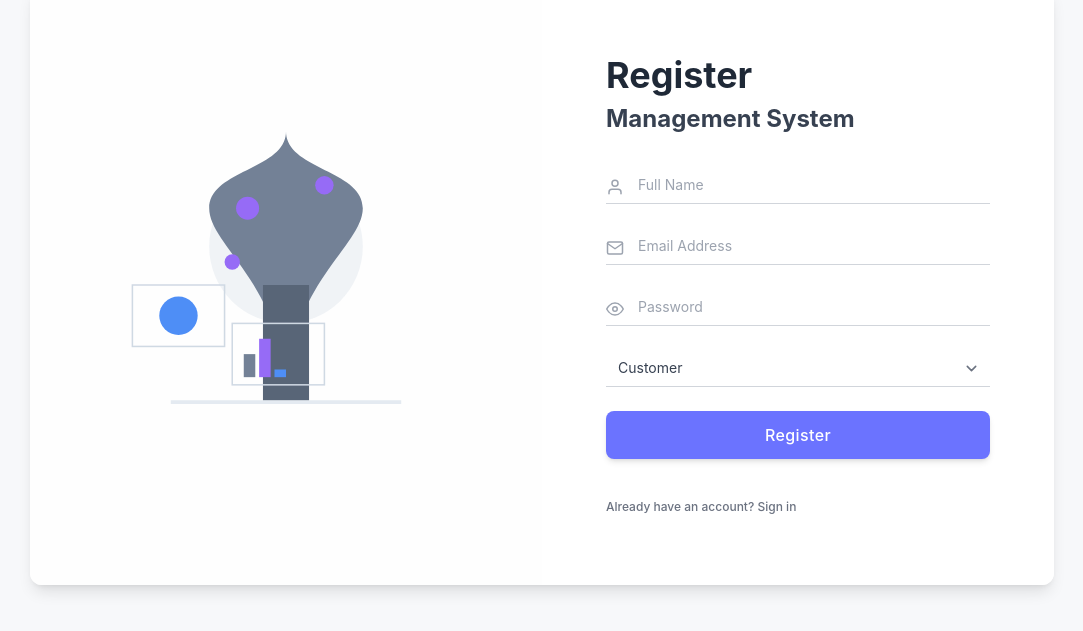
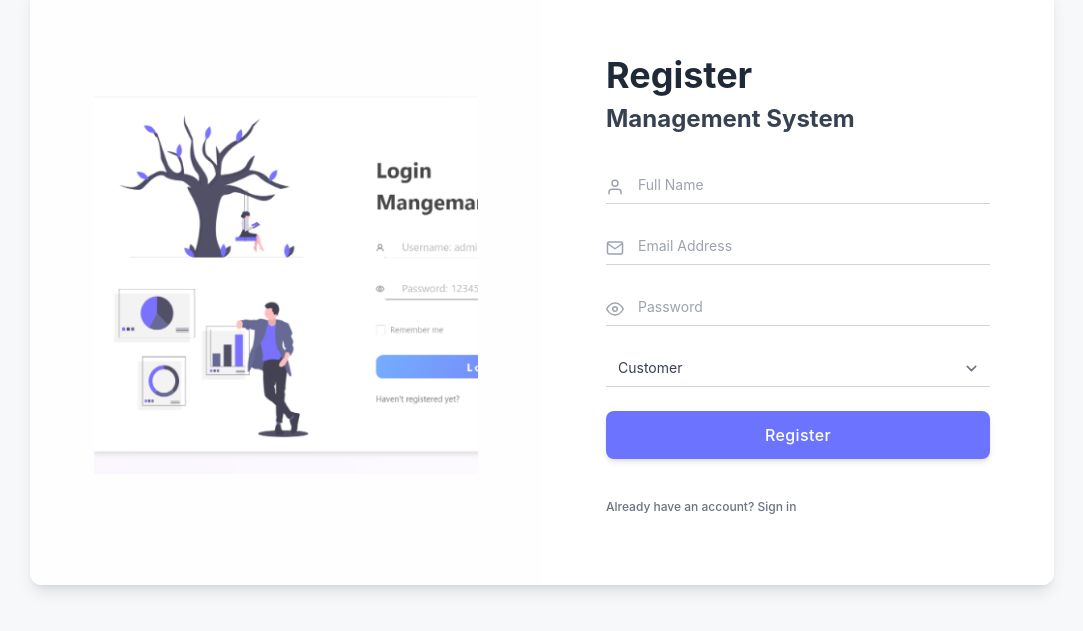
Before and after one commit to Aadvick1410/Insurance-Management-Platform, a React (Vite) app in the folder frontend/: page /register in a window 1280 px wide. Shown: the part 115-746 px from the top of the page, without its empty margins (98-1181 px from the left). Built offline with nearby package versions, Linux system fonts and the light colour scheme.

Commit message:
Use exact illustration from reference design

```diff
--- a/frontend/src/pages/auth/LoginPage.jsx
+++ b/frontend/src/pages/auth/LoginPage.jsx
@@ -26,21 +26,7 @@ const LoginPage = () => {
 
         {/* Left Side - Illustrations (Hidden on Mobile) */}
         <div className="hidden md:flex md:w-1/2 p-8 flex-col justify-center items-center relative bg-[#fefefe]">
-           <svg xmlns="http://www.w3.org/2001/svg" viewBox="0 0 500 500" className="w-full max-w-sm opacity-90">
-              <path fill="#e2e8f0" d="M100 400 h300 v5 h-300 z" />
-              <circle cx="250" cy="200" r="100" fill="#cbd5e1" opacity="0.3"/>
-              <path fill="#64748b" d="M250 400 C250 250, 150 200, 150 150 C150 100, 250 100, 250 50 C250 100, 350 100, 350 150 C350 200, 250 250, 250 400 Z" />
-              <rect x="220" y="250" width="60" height="150" fill="#475569" />
-              <circle cx="200" cy="150" r="15" fill="#8b5cf6" />
-              <circle cx="300" cy="120" r="12" fill="#8b5cf6" />
-              <circle cx="180" cy="220" r="10" fill="#8b5cf6" />
-              <rect x="50" y="250" width="120" height="80" fill="none" stroke="#cbd5e1" strokeWidth="2" />
-              <circle cx="110" cy="290" r="25" fill="#3b82f6" />
-              <rect x="180" y="300" width="120" height="80" fill="none" stroke="#cbd5e1" strokeWidth="2" />
-              <rect x="195" y="340" width="15" height="30" fill="#64748b" />
-              <rect x="215" y="320" width="15" height="50" fill="#8b5cf6" />
-              <rect x="235" y="360" width="15" height="10" fill="#3b82f6" />
-           </svg>
+           <img src="/illustration.png" alt="Illustration" className="w-full max-w-sm opacity-90 object-contain" />
         </div>
 
         {/* Right Side - Login Form */}
--- a/frontend/src/pages/auth/RegisterPage.jsx
+++ b/frontend/src/pages/auth/RegisterPage.jsx
@@ -43,21 +43,7 @@ const RegisterPage = () => {
 
         {/* Left Side - Illustrations (Hidden on Mobile) */}
         <div className="hidden md:flex md:w-1/2 p-8 flex-col justify-center items-center relative bg-[#fefefe]">
-           <svg xmlns="http://www.w3.org/2001/svg" viewBox="0 0 500 500" className="w-full max-w-sm opacity-90">
-              <path fill="#e2e8f0" d="M100 400 h300 v5 h-300 z" />
-              <circle cx="250" cy="200" r="100" fill="#cbd5e1" opacity="0.3"/>
-              <path fill="#64748b" d="M250 400 C250 250, 150 200, 150 150 C150 100, 250 100, 250 50 C250 100, 350 100, 350 150 C350 200, 250 250, 250 400 Z" />
-              <rect x="220" y="250" width="60" height="150" fill="#475569" />
-              <circle cx="200" cy="150" r="15" fill="#8b5cf6" />
-              <circle cx="300" cy="120" r="12" fill="#8b5cf6" />
-              <circle cx="180" cy="220" r="10" fill="#8b5cf6" />
-              <rect x="50" y="250" width="120" height="80" fill="none" stroke="#cbd5e1" strokeWidth="2" />
-              <circle cx="110" cy="290" r="25" fill="#3b82f6" />
-              <rect x="180" y="300" width="120" height="80" fill="none" stroke="#cbd5e1" strokeWidth="2" />
-              <rect x="195" y="340" width="15" height="30" fill="#64748b" />
-              <rect x="215" y="320" width="15" height="50" fill="#8b5cf6" />
-              <rect x="235" y="360" width="15" height="10" fill="#3b82f6" />
-           </svg>
+           <img src="/illustration.png" alt="Illustration" className="w-full max-w-sm opacity-90 object-contain" />
         </div>
 
         {/* Right Side - Register Form */}
```
Also changed, not shown: frontend/public/illustration.png (added).
